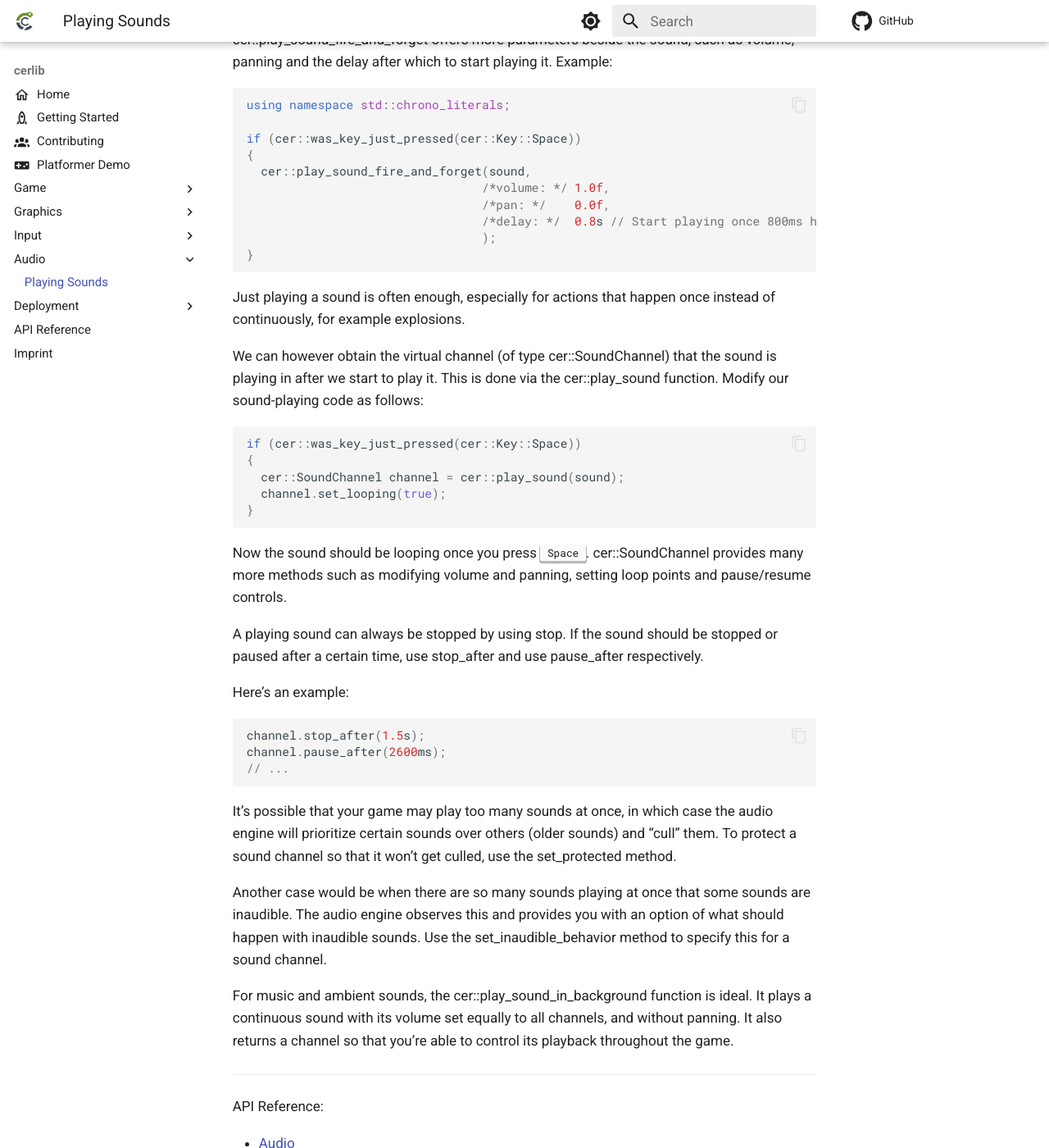
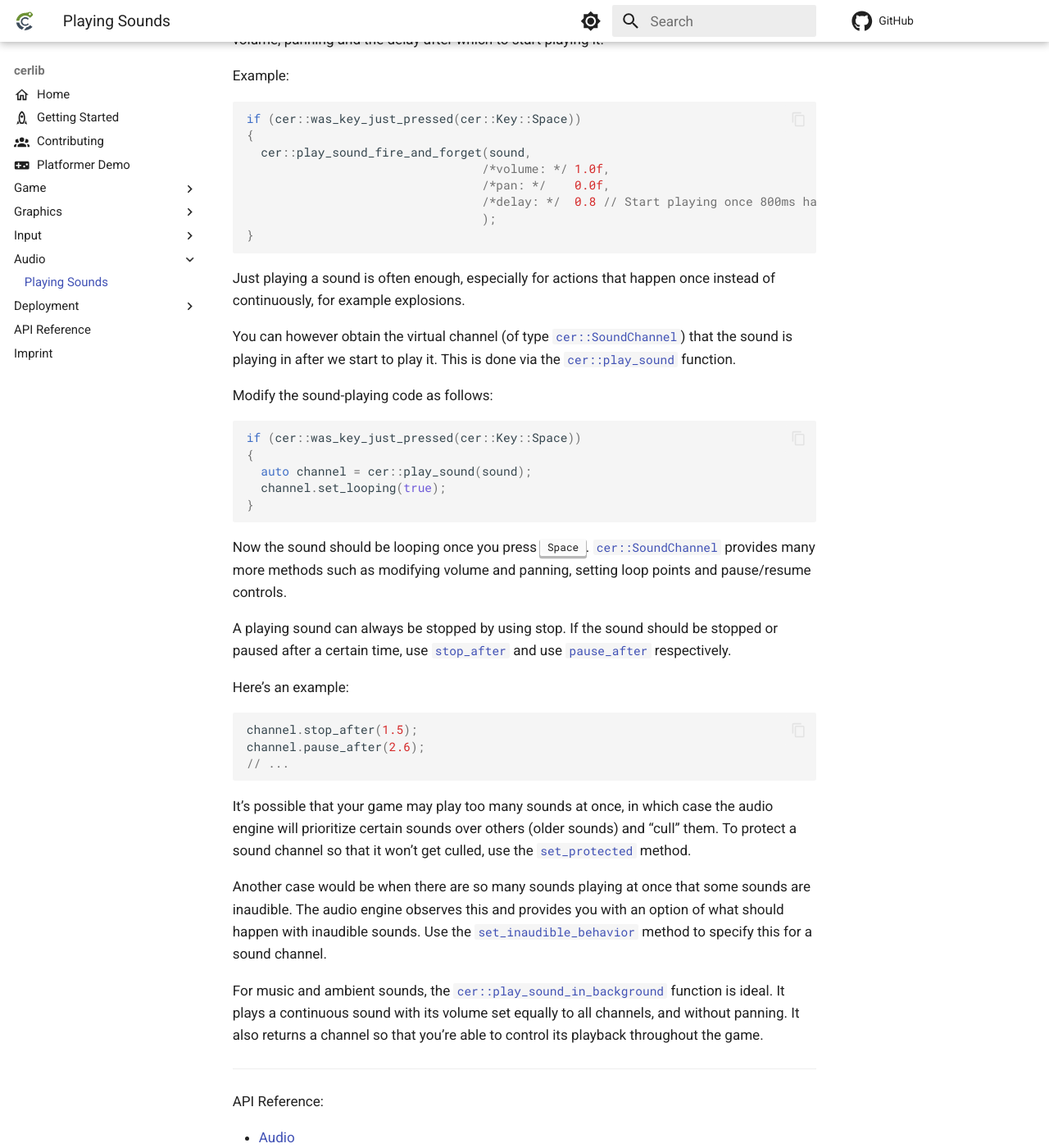
Before and after one commit to cemderv/cerlib, an MkDocs documentation site: the page built from docs/audio/playing-sounds.md, in a window 1280 px wide and 1400 px high, scrolled down 1207 px. Shown: the whole window at 82% size. Built offline with MkDocs 1.6.1 and Material for MkDocs 9.7.7, drawn with Linux system fonts in a browser that asks for light colours; plug-ins that fetch from the network failed and are left out; comment, search, counter and statistics services are not loaded; the version menu is left out; some of the changed text lies outside the part shown.

Commit message:
Update docs

````diff
--- a/docs/audio/playing-sounds.md
+++ b/docs/audio/playing-sounds.md
@@ -1,14 +1,21 @@
 # Playing Sounds
 
-Audio playback in cerlib is designed to be simple and easy to use while providing features that most 2D games would be satisfied with.
+Audio playback in cerlib is designed to be simple and easy to use while
+providing features that most 2D games would be satisfied with.
 
-cerlib doesn’t provide any DAW experience or full-featured mixing capabilities. Its audio engine is an optional part; you don’t have to use any of cerlib’s audio capabilities.
+cerlib doesn’t provide any DAW experience or full-featured mixing capabilities.
+Its audio engine is an optional part; you don’t have to use any of cerlib’s audio capabilities.
 
-This is so that you’re able to choose an audio engine of your choice, such as [FMOD](https://www.fmod.com/) or [Wwise](https://www.audiokinetic.com/en/wwise/). Those are full-fledged audio engines and frameworks that allow you to pretty much control any aspect of your game’s audio.
+This is so that you’re able to choose an audio engine of your choice, such as [FMOD](https://www.fmod.com/) or [Wwise](https://www.audiokinetic.com/en/wwise/).
+Those are full-fledged audio engines and frameworks that allow you to pretty much control
+any aspect of your game’s audio.
 
-The first thing we have to do is add a sound file to our assets folder. I’m just going to take the GemCollected.wav file from cerlib’s folder. It’s located in <cerlib>/applications/platformer/assets/sounds/GemCollected.wav.
+The first thing to do is to add a sound file to your assets folder.
+You could take the `GemCollected.wav` file from cerlib’s folder.
+It’s located in `<cerlib>/applications/platformer/assets/sounds/GemCollected.wav`.
 
-Then what we have to do is add a cer::Sound variable to our game and load it in the load_content method:
+Then add a [`cer::Sound`](../api/Audio/Sound/index.md) variable to your game
+and load it in the `load_content` method:
 
 ```cpp
 class MyGame : public cer::Game
@@ -28,7 +35,7 @@
 };
 ```
 
-Add a simple key press check in the Update method and play the sound if ++space++ is pressed:
+Add a simple key press check in the `update` method and play the sound if ++space++ is pressed:
 
 ```cpp
 bool update(const cer::GameTime& time) override
@@ -42,50 +49,69 @@
 }
 ```
 
-You should now be able to hear the sound play whenever you press ++space++. The cer::play_sound_fire_and_forget offers more parameters beside the sound, such as volume, panning and the delay after which to start playing it. Example:
+You should now be able to hear the sound play whenever you press ++space++.
+The [`cer::play_sound_fire_and_forget`](../api/Audio/index.md#play_sound_fire_and_forget)
+offers more parameters beside the sound, such as volume, panning and the delay after which
+to start playing it.
+
+Example:
 
 ```cpp
-using namespace std::chrono_literals;
-
 if (cer::was_key_just_pressed(cer::Key::Space))
 {
   cer::play_sound_fire_and_forget(sound,
                                  /*volume: */ 1.0f,
                                  /*pan: */    0.0f,
-                                 /*delay: */  0.8s // Start playing once 800ms have passed
+                                 /*delay: */  0.8 // Start playing once 800ms have passed
                                  );
 }
 ```
 
-Just playing a sound is often enough, especially for actions that happen once instead of continuously, for example explosions.
+Just playing a sound is often enough, especially for actions that happen once instead of
+continuously, for example explosions.
 
-We can however obtain the virtual channel (of type cer::SoundChannel) that the sound is playing in after we start to play it. This is done via the cer::play_sound function. Modify our sound-playing code as follows:
+You can however obtain the virtual channel (of type [`cer::SoundChannel`](../api/Audio/SoundChannel/index.md))
+that the sound is playing in after we start to play it.
+This is done via the [`cer::play_sound`](../api/Audio/index.md#play_sound) function.
+
+Modify the sound-playing code as follows:
 
 ```cpp
 if (cer::was_key_just_pressed(cer::Key::Space))
 {
-  cer::SoundChannel channel = cer::play_sound(sound);
+  auto channel = cer::play_sound(sound);
   channel.set_looping(true);
 }
 ```
 
-Now the sound should be looping once you press ++space++. cer::SoundChannel provides many more methods such as modifying volume and panning, setting loop points and pause/resume controls.
+Now the sound should be looping once you press ++space++.
+[`cer::SoundChannel`](../api/Audio/SoundChannel/index.md) provides many more methods such as modifying
+volume and panning, setting loop points and pause/resume controls.
 
-A playing sound can always be stopped by using stop. If the sound should be stopped or paused after a certain time, use stop_after and use pause_after respectively.
+A playing sound can always be stopped by using stop. If the sound should be stopped or paused
+after a certain time, use [`stop_after`](../api/Audio/SoundChannel/index.md#stop_after) and use
+[`pause_after`](../api/Audio/SoundChannel/index.md#pause_after) respectively.
 
 Here’s an example:
 
 ```cpp
-channel.stop_after(1.5s);
-channel.pause_after(2600ms);
+channel.stop_after(1.5);
+channel.pause_after(2.6);
 // ...
 ```
 
-It’s possible that your game may play too many sounds at once, in which case the audio engine will prioritize certain sounds over others (older sounds) and “cull” them. To protect a sound channel so that it won’t get culled, use the set_protected method.
+It’s possible that your game may play too many sounds at once, in which case the audio engine
+will prioritize certain sounds over others (older sounds) and “cull” them.
+To protect a sound channel so that it won’t get culled, use the [`set_protected`](../api/Audio/SoundChannel/index.md#set_protected) method.
 
-Another case would be when there are so many sounds playing at once that some sounds are inaudible. The audio engine observes this and provides you with an option of what should happen with inaudible sounds. Use the set_inaudible_behavior method to specify this for a sound channel.
+Another case would be when there are so many sounds playing at once that some sounds are inaudible.
+The audio engine observes this and provides you with an option of what should happen with inaudible sounds.
+Use the [`set_inaudible_behavior`](../api/Audio/SoundChannel/index.md#set_inaudible_behavior)
+method to specify this for a sound channel.
 
-For music and ambient sounds, the cer::play_sound_in_background function is ideal. It plays a continuous sound with its volume set equally to all channels, and without panning. It also returns a channel so that you’re able to control its playback throughout the game.
+For music and ambient sounds, the [`cer::play_sound_in_background`](../api/Audio/index.md#play_sound_in_background) function is ideal.
+It plays a continuous sound with its volume set equally to all channels, and without panning.
+It also returns a channel so that you’re able to control its playback throughout the game.
 
 ---
 
````
Also changed, not shown: README.md (+69 -87 lines), docs/index.md (+1 -1 lines).
